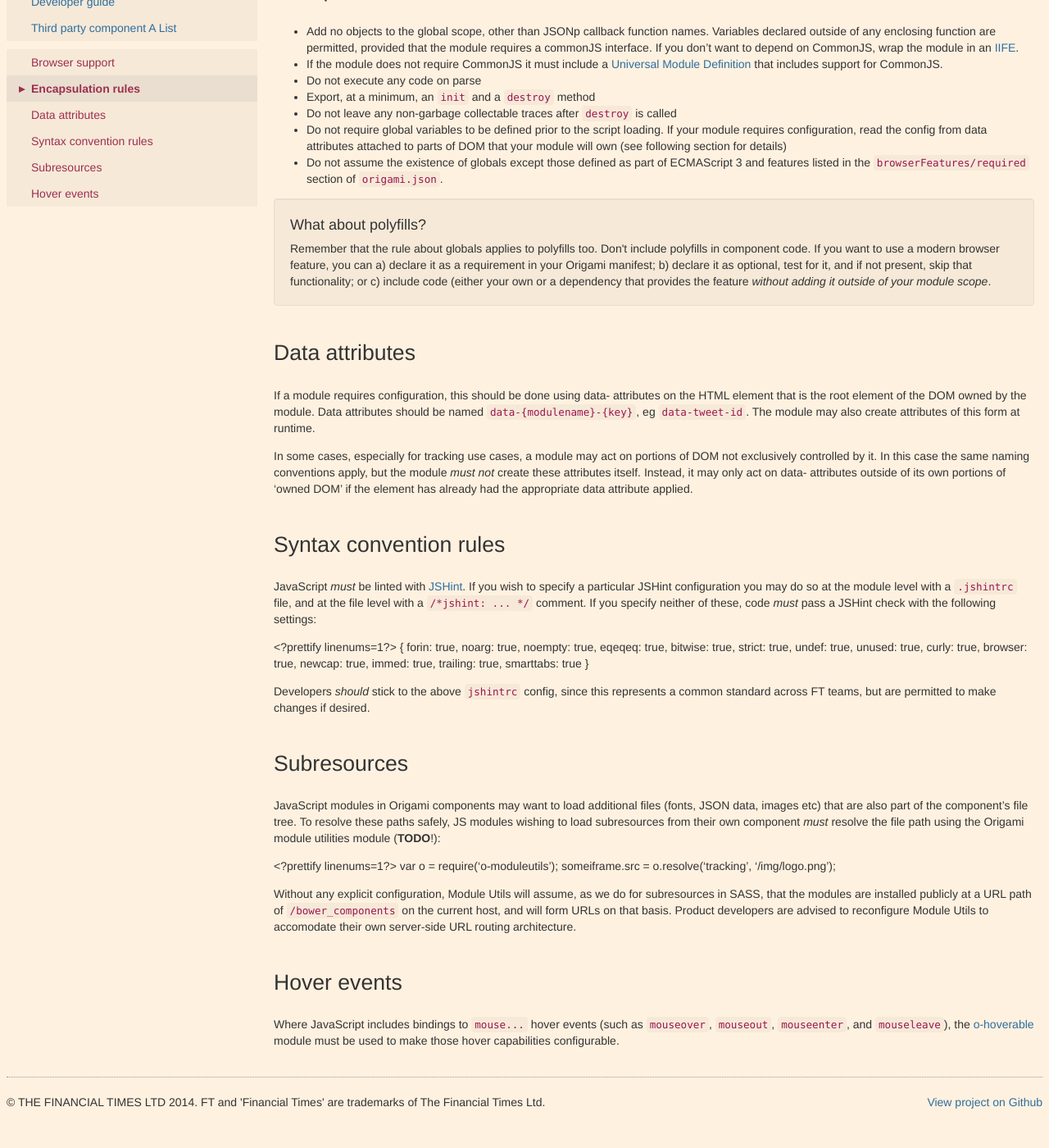
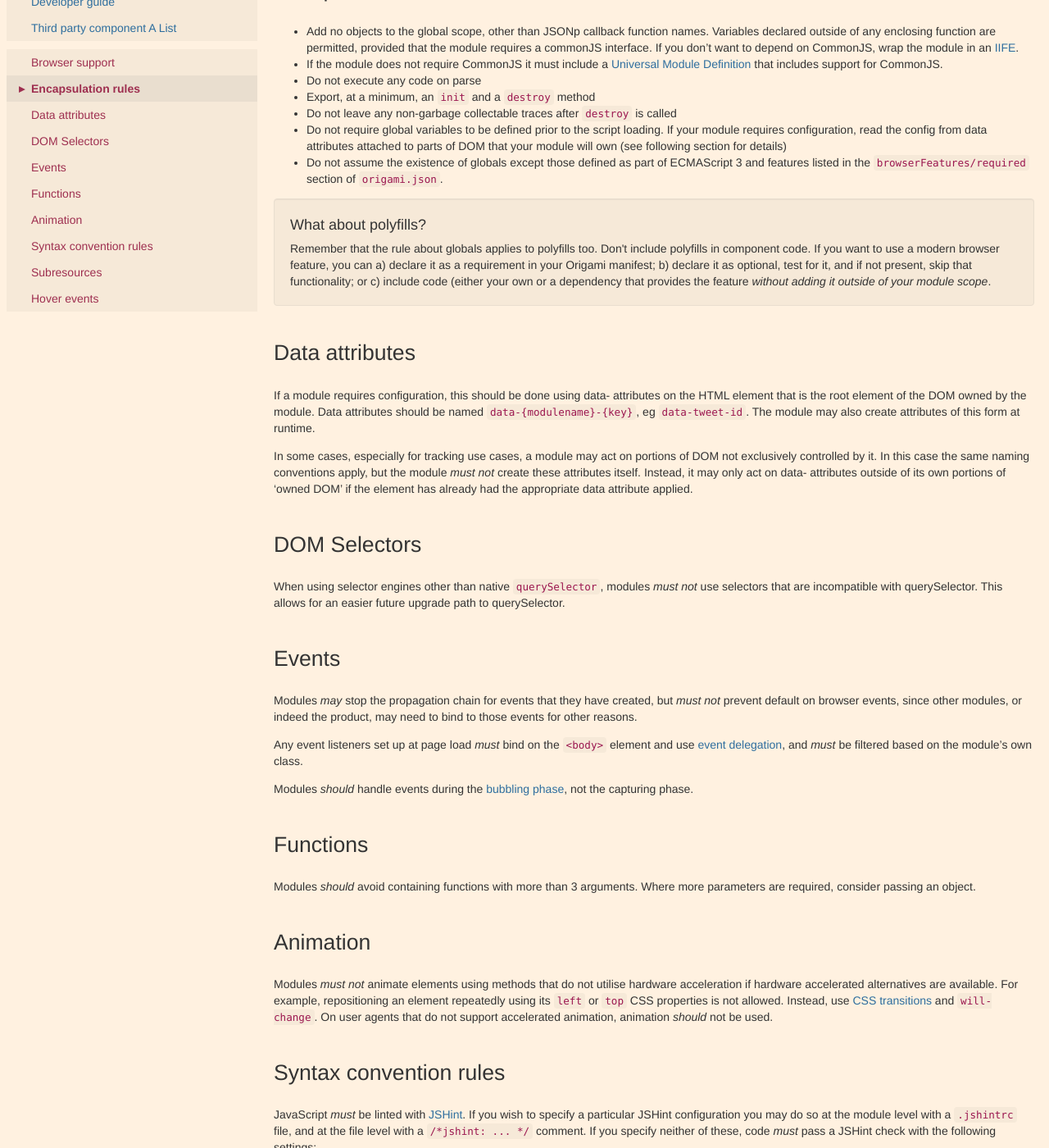
Before and after one commit to Financial-Times/ft-origami, a Jekyll site: the page built from docs/syntax/js.md, in a window 1280 px wide and 1400 px high, scrolled down 467 px. Shown: the whole window at 82% size. Built offline with Jekyll 4.4.1, drawn with Linux system fonts in a browser that asks for light colours.

Commit message:
Proposed stricter JS syntax rules, re #71

```diff
--- a/docs/syntax/js.md
+++ b/docs/syntax/js.md
@@ -33,6 +33,26 @@ Product developers are encouraged to include Origami JavaScript using a 'cuts th
 If a module requires configuration, this should be done using data- attributes on the HTML element that is the root element of the DOM owned by the module.  Data attributes should be named `data-{modulename}-{key}`, eg `data-tweet-id`.  The module may also create attributes of this form at runtime.
 
 In some cases, especially for tracking use cases, a module may act on portions of DOM not exclusively controlled by it.  In this case the same naming conventions apply, but the module *must not* create these attributes itself.  Instead, it may only act on data- attributes outside of its own portions of 'owned DOM' if the element has already had the appropriate data attribute applied.
+
+## DOM Selectors
+
+When using selector engines other than native `querySelector`, modules *must not* use selectors that are incompatible with querySelector.  This allows for an easier future upgrade path to querySelector.
+
+## Events
+
+Modules *may* stop the propagation chain for events that they have created, but *must not* prevent default on browser events, since other modules, or indeed the product, may need to bind to those events for other reasons.
+
+Any event listeners set up at page load *must* bind on the `<body>` element and use [event delegation](http://stackoverflow.com/questions/1687296/what-is-dom-event-delegation), and *must* be filtered based on the module's own class.
+
+Modules *should* handle events during the [bubbling phase](http://stackoverflow.com/questions/4616694/what-is-event-bubbling-and-capturing), not the capturing phase.
+
+## Functions
+
+Modules *should* avoid containing functions with more than 3 arguments.  Where more parameters are required, consider passing an object.
+
+## Animation
+
+Modules *must not* animate elements using methods that do not utilise hardware acceleration if hardware accelerated alternatives are available.  For example, repositioning an element repeatedly using its `left` or `top` CSS properties is not allowed.  Instead, use [CSS transitions](https://developer.mozilla.org/en-US/docs/Web/Guide/CSS/Using_CSS_transitions) and [`will-change`](http://tabatkins.github.io/specs/css-will-change/).  On user agents that do not support accelerated animation, animation *should* not be used.
 
 ## Syntax convention rules
 
```
